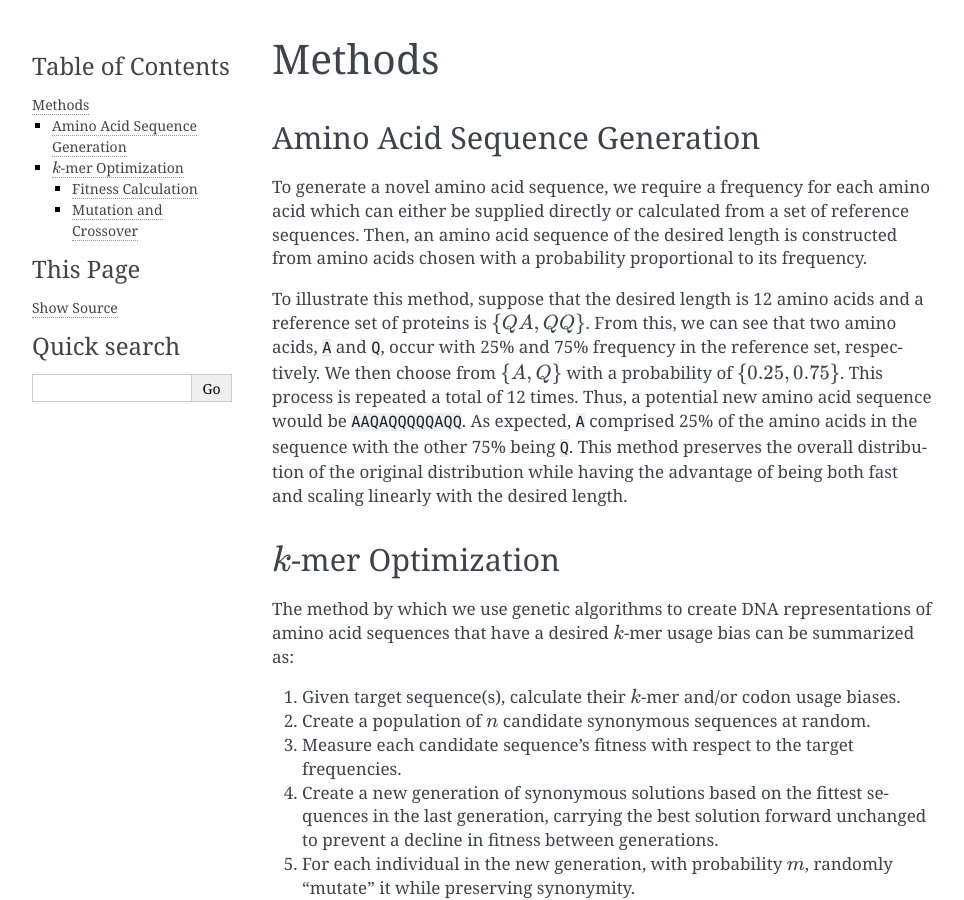
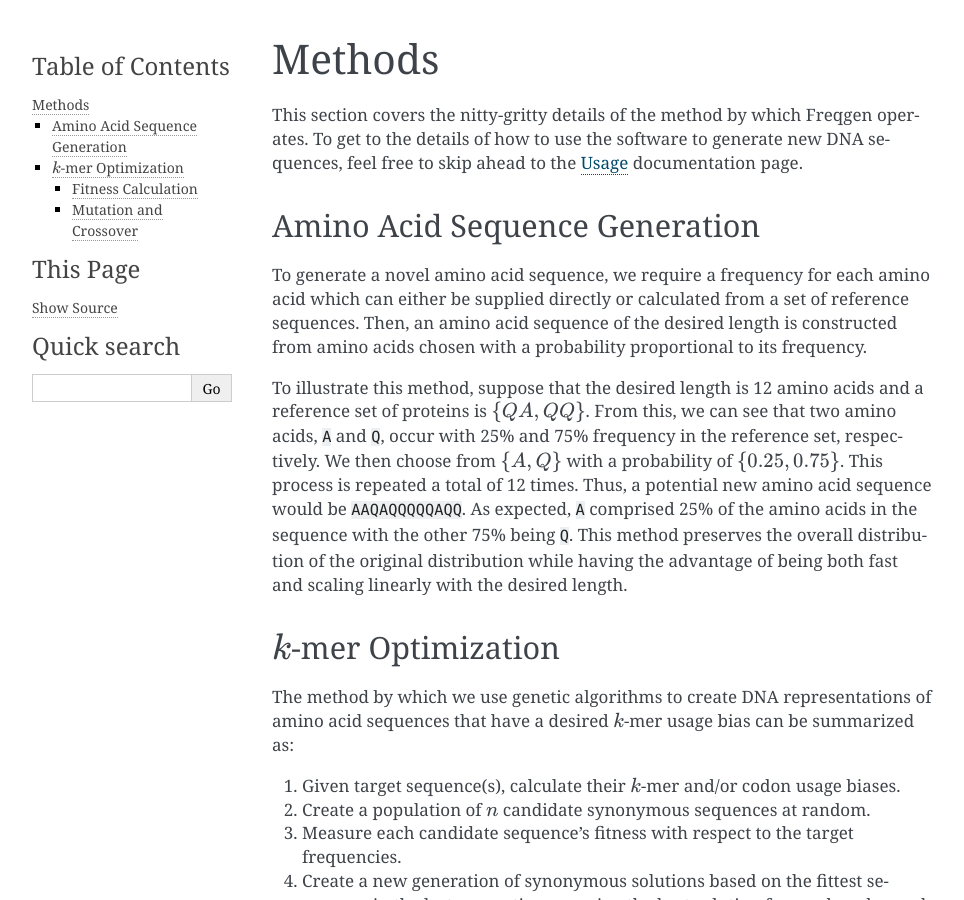
Before and after one commit to IQTLabs/freqgen, a Sphinx documentation site: the page built from docs/about.rst, in a window 1280 px wide and 900 px high. Shown: the whole window, without its empty margins (148-1112 px from the left). Built offline with Sphinx 7.4.7, drawn with Linux system fonts in a browser that asks for light colours.

Commit message:
Added intro paragraph to methods section

```diff
--- a/docs/about.rst
+++ b/docs/about.rst
@@ -1,5 +1,9 @@
 Methods
 =======
+
+This section covers the nitty-gritty details of the method by which Freqgen
+operates. To get to the details of how to use the software to generate new DNA
+sequences, feel free to skip ahead to the :ref:`Usage` documentation page.
 
 Amino Acid Sequence Generation
 ------------------------------
--- a/docs/conf.py
+++ b/docs/conf.py
@@ -43,7 +43,8 @@ extensions = [
     'sphinx.ext.intersphinx',
     'sphinx.ext.napoleon',
     'sphinx.ext.mathjax',
-    'sphinxcontrib.programoutput'
+    'sphinxcontrib.programoutput',
+    'sphinx.ext.autosectionlabel',
 ]
 
 # Add any paths that contain templates here, relative to this directory.
```
